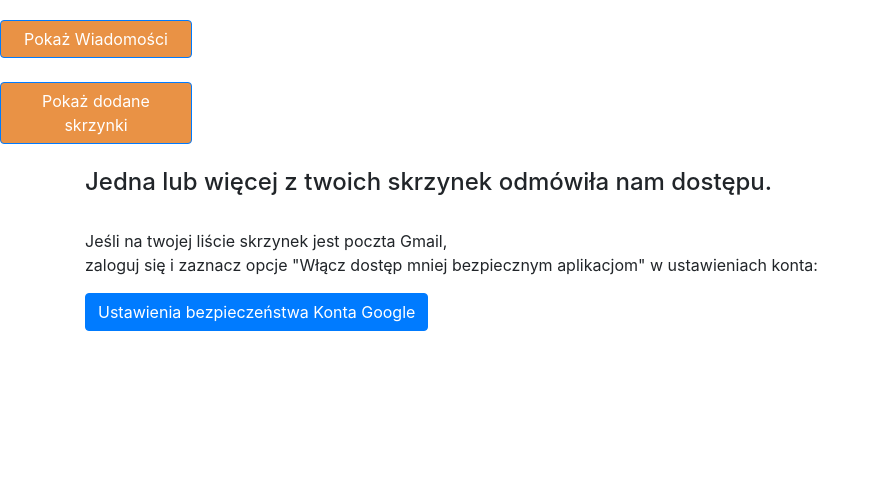
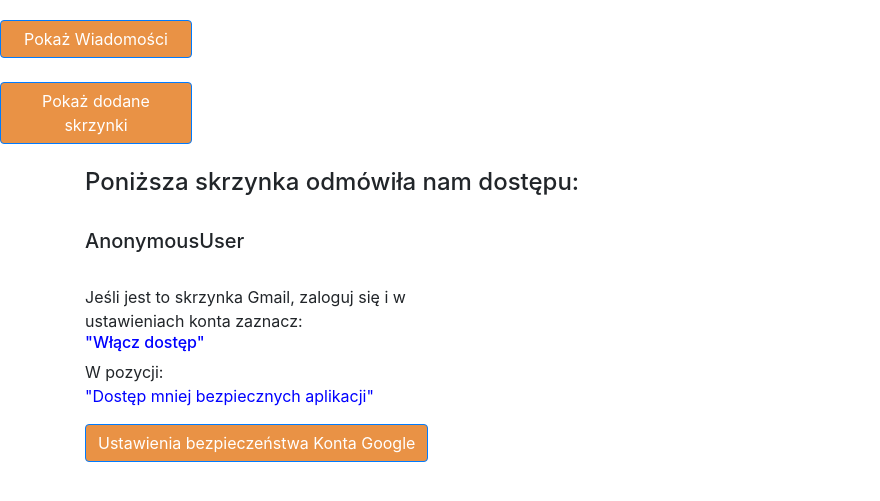
Before and after one commit to mpinczewski/Portfolio, a Django app: page /manymailbox/access-denied/ in a window 1280 px wide. Shown: the part 239-740 px from the top of the page, without its empty margins (0-880 px from the left). Run offline with Django 3.2, Linux system fonts and the light colour scheme; some libraries are stand-ins or nearby versions.

Commit message:
poprawki w templatkach

```diff
--- a/app/manymailbox/templates/access-denied.html
+++ b/app/manymailbox/templates/access-denied.html
@@ -8,15 +8,19 @@ Błąd Pobierania
 
 {% block content %}
 </br>
-<h4>Jedna lub więcej z twoich skrzynek odmówiła nam dostępu.</h4>
+<h4>Poniższa skrzynka odmówiła nam dostępu:</h4>
 </br>
-Jeśli na twojej liście skrzynek jest poczta Gmail,
+<h5>{{ user }}</h5>
 </br>
-zaloguj się i zaznacz opcje "Włącz dostęp mniej bezpiecznym aplikacjom" w ustawieniach konta:
+Jeśli jest to skrzynka Gmail, zaloguj się i w
+</br>
+ustawieniach konta zaznacz: <h6 style="color:blue">"Włącz dostęp"</h6>
+W pozycji:
+<p style="color:blue">"Dostęp mniej bezpiecznych aplikacji"</p>
 <p>
 
 <section>
-    <button class="btn btn-primary" onclick="location.href='https://myaccount.google.com/intro/security'">
+    <button class="btn btn-primary" style="background-color: #e99245;" onclick="location.href='https://myaccount.google.com/intro/security'">
         Ustawienia bezpieczeństwa Konta Google
     </button>
 </section>
--- a/app/manymailbox/templates/errors.html
+++ b/app/manymailbox/templates/errors.html
@@ -10,13 +10,15 @@ Błąd Pobierania
 </br>
 <h4>Nie udało nam się połączyć z twoją skrzynką pocztową.</h4>
 </br>
+<h5>{{ user }}</h5>
+</br>
 Może to być spowodowane błędnie podanymi danymi logowania.
 </br>
 Spróbuj poporawić dane lub usuń te skrzynkę:
 <p>
 
 <section>
-    <button class="btn btn-primary" onclick="location.href='https://myaccount.google.com/intro/security'">
+    <button class="btn btn-primary" style="background-color: #e99245;" onclick="location.href='https://myaccount.google.com/intro/security'">
         Ustawienia bezpieczeństwa Konta Google
     </button>
 </section>
--- a/app/manymailbox/views.py
+++ b/app/manymailbox/views.py
@@ -1,5 +1,6 @@
 import imaplib
 import poplib
+from poplib import error_proto
 import email
 
 from django.http.response import HttpResponseRedirect
@@ -65,7 +66,8 @@ def all_emails(request):
     return render(request, "all-emails.html", {"test": emails})
 
 
-def login_errors(request):
+def login_errors(request, user):
+
     return render(request, "errors.html")
 
 
@@ -80,26 +82,33 @@ def check_mailboxes(request):
         password = mailbox.email_password
         if port == "993":  # imap server
             try:
-                mailbox = MailBox(server, port).login(user, password)
-                parse_imap_mail_object(mailbox, mailbox_counter)
-            except imaplib.IMAP4.error:
-                return render(request, "access-denied.html")
-
+                try:
+                    mailbox = MailBox(server, port).login(user, password)
+                    parse_imap_mail_object(mailbox, mailbox_counter)
+                except imaplib.IMAP4.error:
+                    return render(request, "access-denied.html", {"user": user})
+            except TimeoutError:
+                return render(request, "errors.html", {"user": user})
         else:
             try:
                 pop3server = poplib.POP3_SSL(server, port)
-                pop3server.user(user)
-                pop3server.pass_(password)
-                pop3info = pop3server.stat()
-                mailcount = pop3info[0]
-                bytes_emails_uidl = poplib.POP3_SSL.uidl(
-                    pop3server
-                )  # # Find Unique ID Listing
-                emails_uidl = bytes_emails_uidl[1]  # tuple of list -> list
-                parse_pop_mail_object(mailcount, pop3server, emails_uidl, mailbox_counter)
-            except TimeoutError:
-                return render(request, "errors.html")
-    return render(request, "check-emails.html")
+                try:
+                    pop3server.user(user)
+                    pop3server.pass_(password)
+                    pop3info = pop3server.stat()
+                    mailcount = pop3info[0]
+                    bytes_emails_uidl = poplib.POP3_SSL.uidl(
+                        pop3server
+                    )  # # Find Unique ID Listing
+                    emails_uidl = bytes_emails_uidl[1]  # tuple of list -> list
+                    parse_pop_mail_object(mailcount, pop3server, emails_uidl, mailbox_counter)
+
+                except TimeoutError:
+                    return render(request, "errors.html", {"user": user})
+            except error_proto:
+                return render(request, "errors.html", {"user": user})
+
+    return render(request, "check-emails.html", {"user": user})
 
 
 def send_emails(request):
```
Also changed, not shown: app/db.sqlite3.
